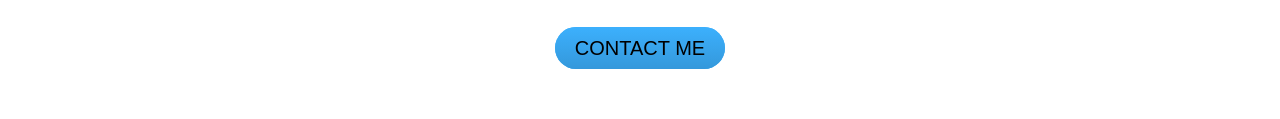
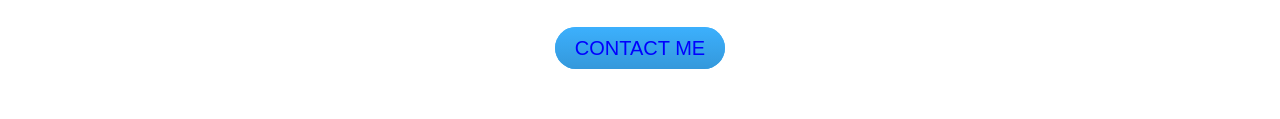
Before and after one commit to starsofchance/2.CSS-personal-site-2, a plain HTML site: page index.html in a window 1280 px wide. In both pictures the pointer is over the link "CONTACT ME". Shown: the part 2257-2376 px from the top of the page. Drawn offline with Linux system fonts and the light colour scheme; a web font is replaced by a local one.

Commit message:
black to blue
black to blue for hover effect.

```diff
--- a/css/styles.css
+++ b/css/styles.css
@@ -30,7 +30,7 @@ a {
   font-family: sans-serif;
 }
 a:hover{
-  color: black;
+  color: Blue;
 
 }
 
```
